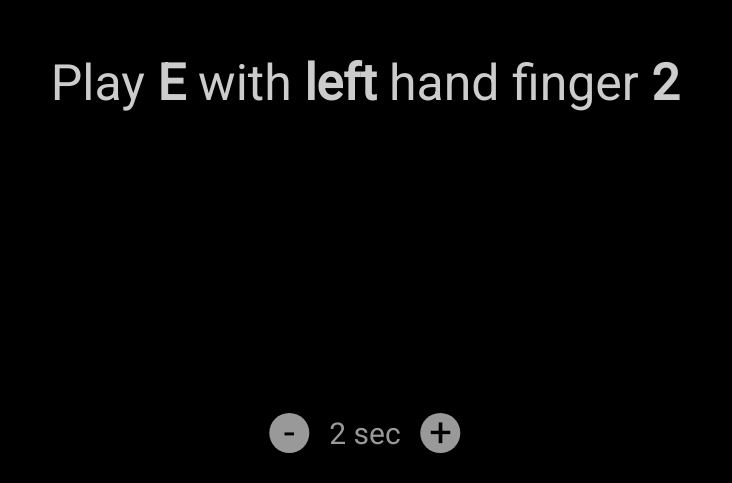
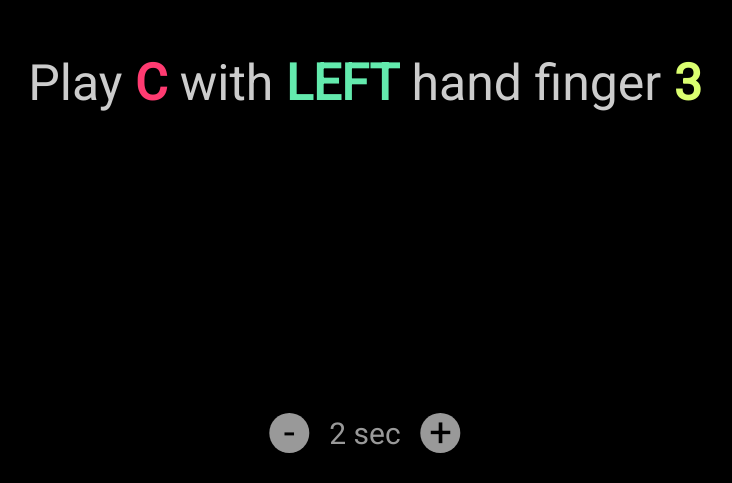
Before and after one commit to zeroliu/keyboard-layout-practice, a plain HTML site: page index.html in a window 1280 px wide. Shown: the part 317-800 px from the top of the page, without its empty margins (275-1007 px from the left). Drawn offline with Linux system fonts and the light colour scheme.

Commit message:
Add basic functionality

```diff
--- a/index.html
+++ b/index.html
@@ -13,7 +13,7 @@
   <body>
     <div class="container">
       <div class="command">
-        Play <b class="note">E</b> with <b class="hand">left</b> hand finger
+        Play <b class="note">E</b> with <b class="hand">LEFT</b> hand finger
         <b class="finger">2</b>
       </div>
     </div>
@@ -22,6 +22,13 @@
       <span class="timeout">2 sec</span>
       <div class="plus btn">+</div>
     </div>
+    <audio data-key="A" src="media/a.mp3"></audio>
+    <audio data-key="B" src="media/b.mp3"></audio>
+    <audio data-key="C" src="media/c.mp3"></audio>
+    <audio data-key="D" src="media/d.mp3"></audio>
+    <audio data-key="E" src="media/e.mp3"></audio>
+    <audio data-key="F" src="media/f.mp3"></audio>
+    <audio data-key="G" src="media/g.mp3"></audio>
     <script src="script.js"></script>
   </body>
 </html>
--- a/script.js
+++ b/script.js
@@ -1 +1,55 @@
-console.log('running');
+const commandEl = document.querySelector('.command');
+const minusBtn = document.querySelector('.minus');
+const plusBtn = document.querySelector('.plus');
+const timeoutEl = document.querySelector('.timeout');
+
+const notes = ['A', 'B', 'C', 'D', 'E', 'F', 'G'];
+const hands = ['LEFT', 'RIGHT'];
+const fingers = ['1', '2', '3', '4', '5'];
+
+let timeout = 2;
+let intervalId = -1;
+
+function updateTimeout(offset) {
+  const next = timeout + offset;
+  timeout = Math.min(Math.max(1, next), 9);
+  timeoutEl.textContent = `${timeout} sec`;
+  restartCommand();
+}
+
+function restartCommand() {
+  clearInterval(intervalId);
+  intervalId = setInterval(() => {
+    showCommand();
+  }, timeout * 1000);
+}
+
+function renderCommand(note, hand, finger) {
+  commandEl.innerHTML = `
+    Play <b class="note">${note}</b> with <b class="hand">${hand}</b> hand finger <b class="finger">${finger}</b>
+  `;
+}
+
+function pick(list) {
+  const index = Math.floor(Math.random(list.length) * list.length);
+  return list[index];
+}
+
+function showCommand() {
+  const note = pick(notes);
+  renderCommand(note, pick(hands), pick(fingers));
+  const audio = document.querySelector(`audio[data-key="${note}"]`);
+  audio.currentTime = 0;
+  audio.play();
+}
+
+function run() {
+  restartCommand();
+
+  const context = new AudioContext();
+}
+
+minusBtn.addEventListener('click', () => updateTimeout(-1));
+plusBtn.addEventListener('click', () => updateTimeout(1));
+
+run();
--- a/styles.css
+++ b/styles.css
@@ -47,8 +47,21 @@ html {
   color: rgb(0, 0, 0);
   text-align: center;
   cursor: pointer;
+  user-select: none;
 }
 
 .timeout {
   color: rgba(255, 255, 255, 0.6);
 }
+
+.note {
+  color: #ff3b71;
+}
+
+.hand {
+  color: #63eaad;
+}
+
+.finger {
+  color: #dbff70;
+}
```
Also changed, not shown: 7 other files.
